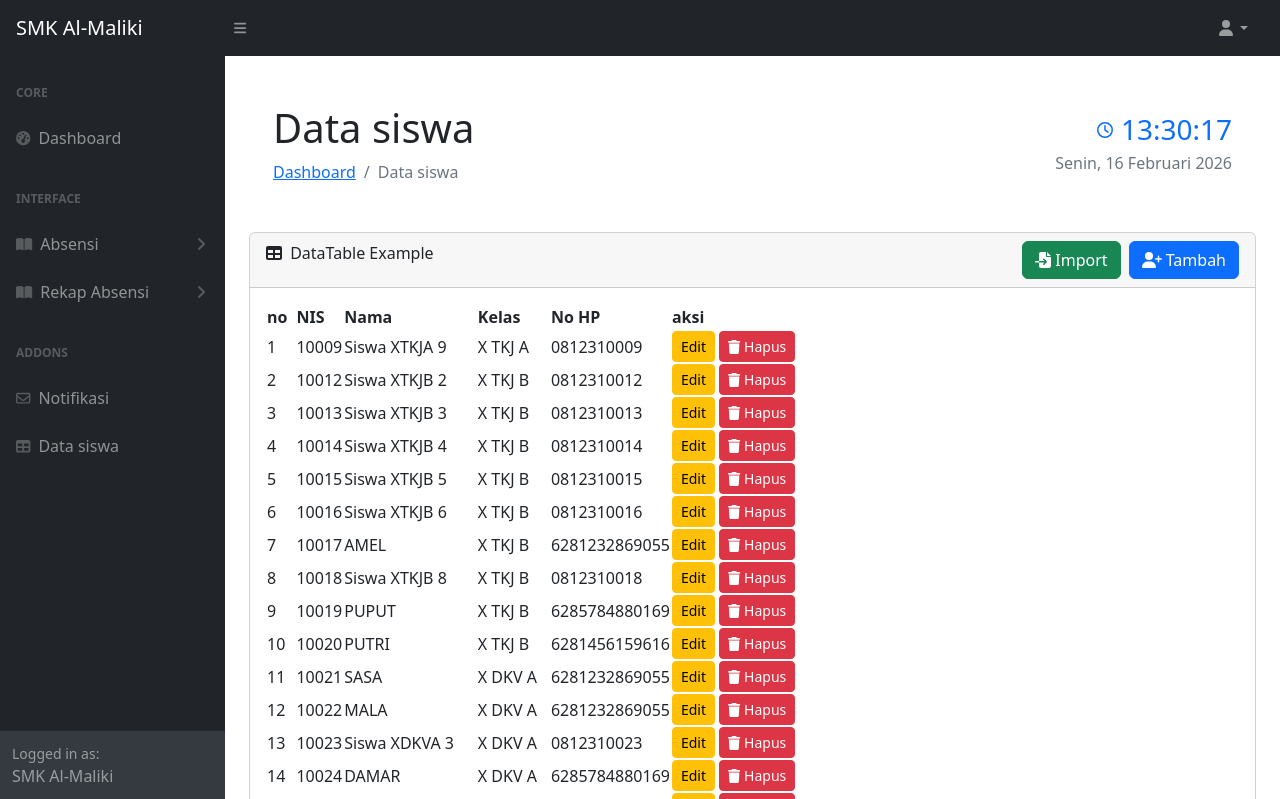
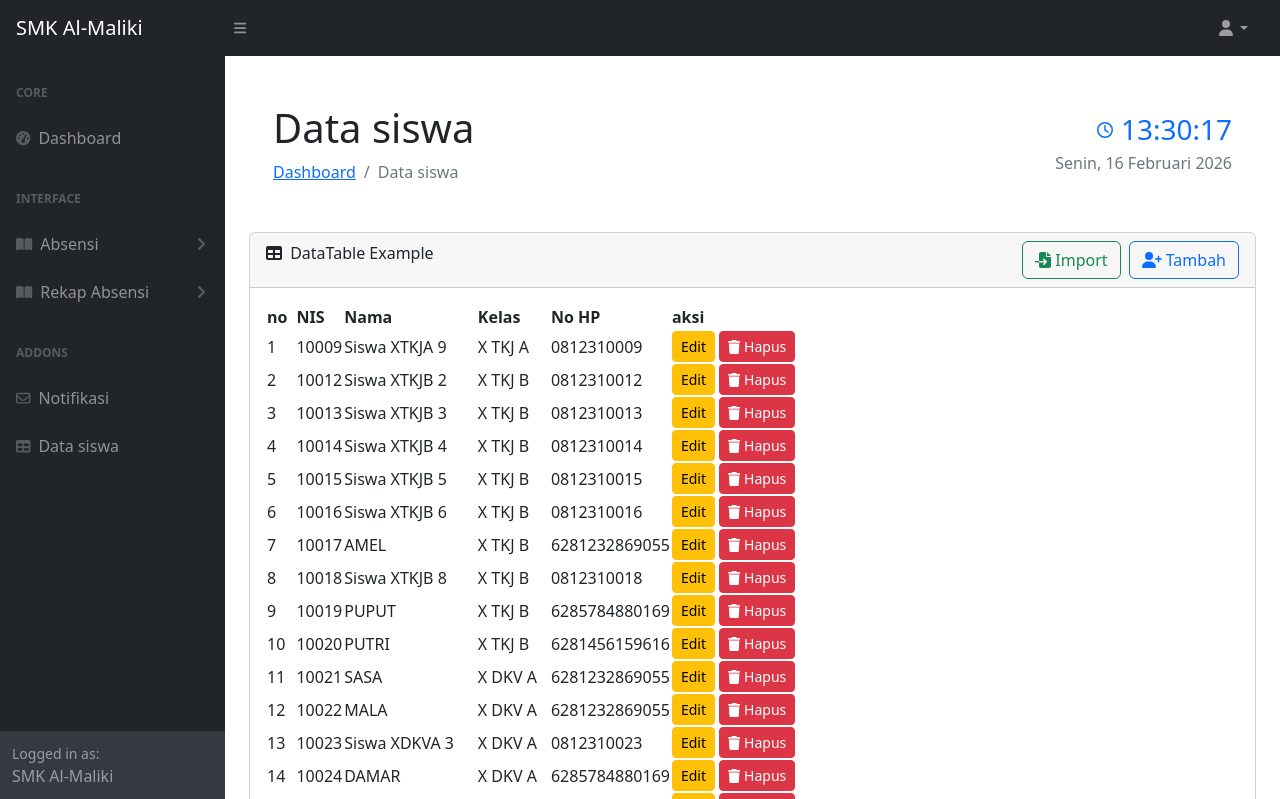
Before and after one commit to dzulkifli99/Sistem-absensi, a PHP site: page /data_siswa.php in a window 1280 px wide. Shown: the top 799 px of the page. Run offline with PHP 8.4, Linux system fonts and the light colour scheme; data comes from the database, SQL or seed files in the repository; some libraries are stand-ins or nearby versions.

Commit message:
update tombol import & tambah

```diff
--- a/data_siswa.php
+++ b/data_siswa.php
@@ -80,11 +80,9 @@ include "hapus.php";
             <i class="fas fa-table me-1"></i>
             DataTable Example
 
-            <button type="button" class="btn btn-primary float-end ms-2" onclick="window.location.href='form.php'">
-              <i class="fa-solid fa-user-plus"></i> Tambah
-            </button>
+            <button type="button" class="btn btn-outline-primary float-end ms-2" onclick="window.location.href='form.php'"> <i class="fa-solid fa-user-plus"></i> Tambah</button>
 
-            <label for="file-import" class="btn btn-success float-end">
+            <label for="file-import" class="btn btn-outline-success float-end">
               <i class="fa-solid fa-file-import"></i> Import
             </label>
 
```
